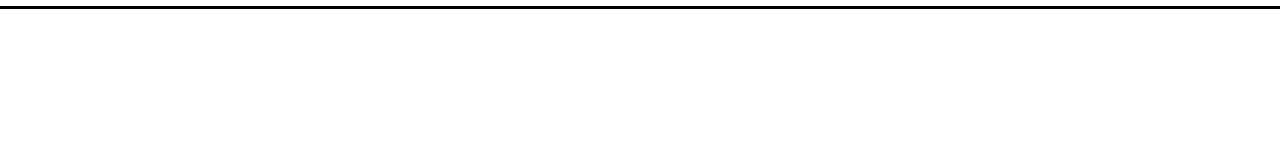
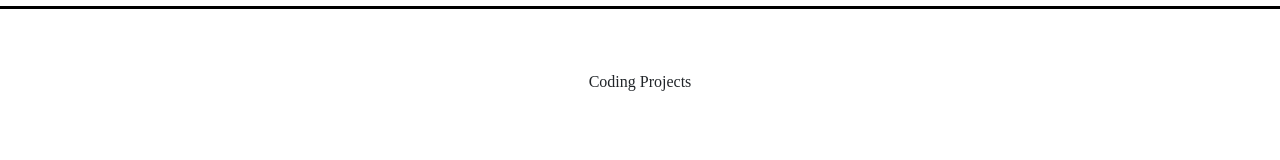
Before and after one commit to jakerdou/PersonalWebsite, a React app: page / in a window 1280 px wide. Both pictures are taken after a click on the tab "Coding Projects". Shown: the part 126-286 px from the top of the page. Built offline with nearby package versions, Linux system fonts and the light colour scheme.

Commit message:
added Coding Projects label

```diff
--- a/src/component/CodingProjects.js
+++ b/src/component/CodingProjects.js
@@ -8,6 +8,7 @@ class CodingProjects extends React.Component{
 
     return(
       <div className="CodingProjects">
+      Coding Projects
       </div>
     )
   }
```
